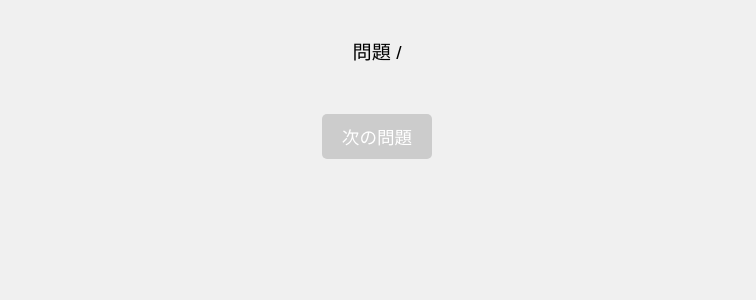
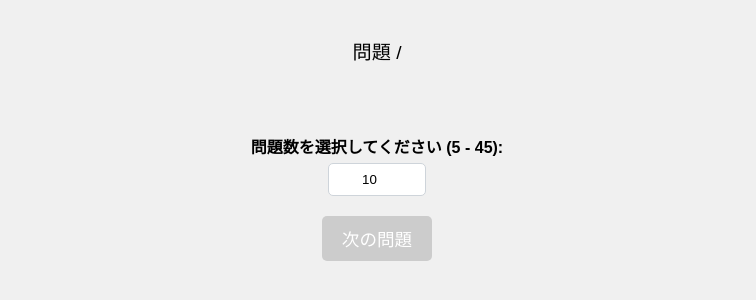
Before and after one commit to kamimochi/BA-intro-quiz, a plain HTML site: page index.html in a window 1280 px wide. Shown: the part 174-474 px from the top of the page, without its empty margins (263-1019 px from the left). Drawn offline with Linux system fonts and the light colour scheme.

Commit message:
Update index.html

```diff
--- a/index.html
+++ b/index.html
@@ -18,6 +18,11 @@
     <div id="optionsArea">
         </div>
 
+    <div id="questionNumberSelectArea">
+        <label for="questionNumberSelect">問題数を選択してください (5 - 45):</label>
+        <input type="number" id="questionNumberSelect" min="5" max="45" value="10">
+    </div>
+
     <button id="nextButton" disabled>次の問題</button>
 
     <div id="resultArea"></div>
```
